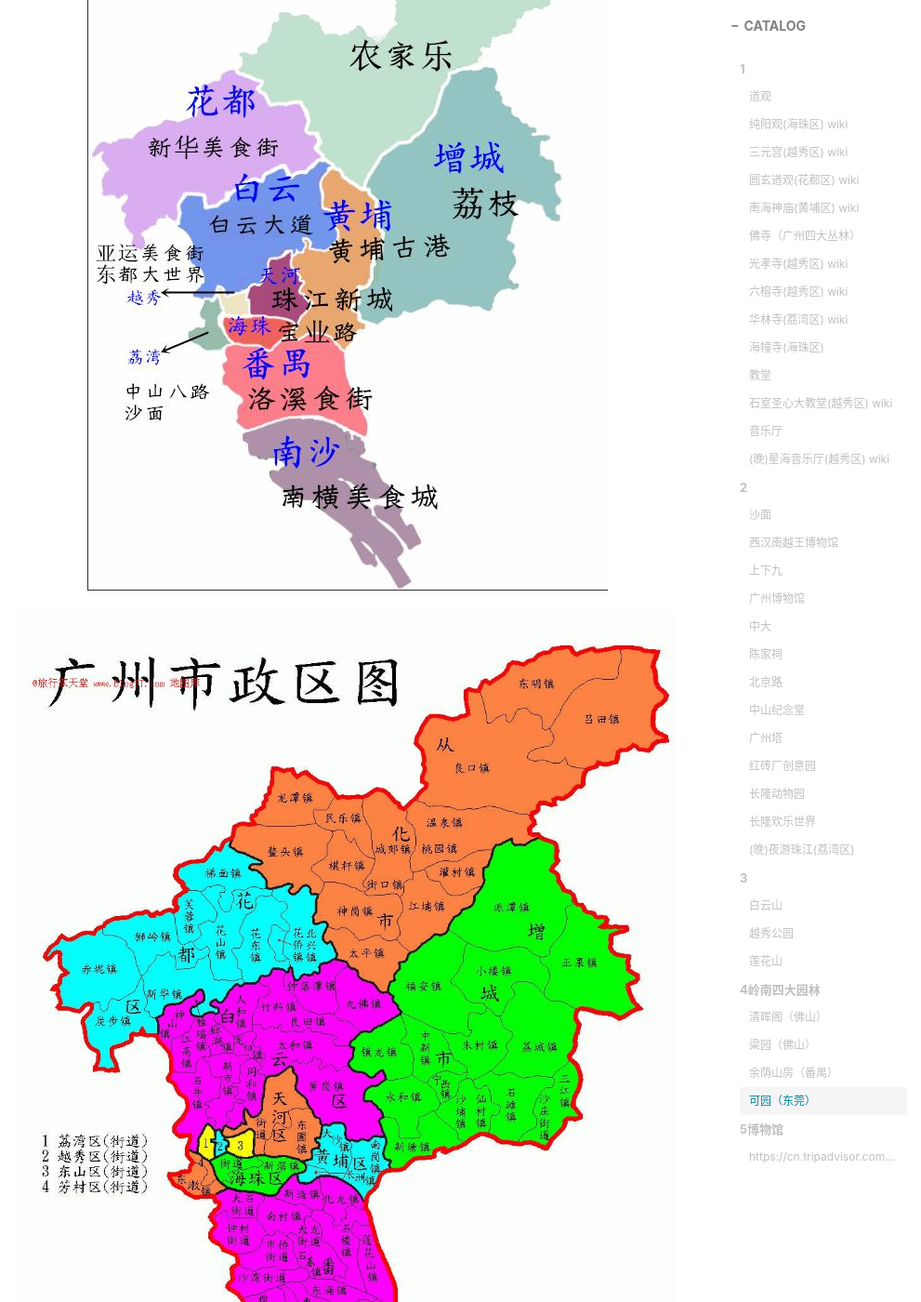
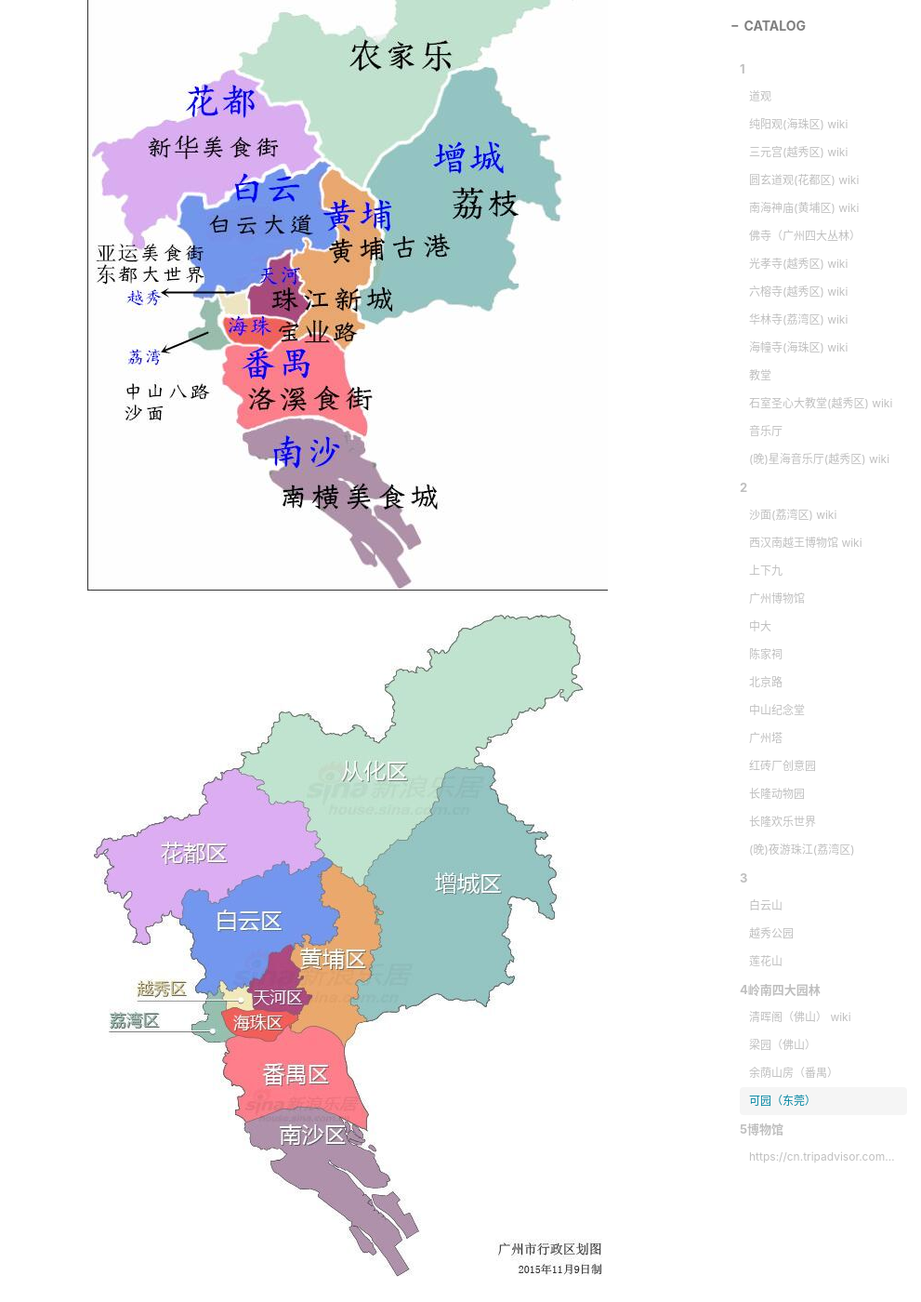
Before and after one commit to anchor2017/anchor2017.github.io, a Jekyll site: the page built from _posts/2019-03-26-In-Guangzhou-2019.md, in a window 1280 px wide and 1400 px high, scrolled down 670 px. Shown: the whole window at 93% size, without its empty margins (244-1235 px from the left). Built offline with Jekyll 4.4.1, drawn with Linux system fonts in a browser that asks for light colours; nearby versions of some CDN libraries; comment, search, counter and statistics services are not loaded; some of the changed text lies outside the part shown.

Commit message:
Update 2019-03-26-In-Guangzhou-2019.md

```diff
--- a/_posts/2019-03-26-In-Guangzhou-2019.md
+++ b/_posts/2019-03-26-In-Guangzhou-2019.md
@@ -12,7 +12,7 @@ mermaid: true
 ---
 
 ![](https://raw.githubusercontent.com/anchor2017/anchor2017.github.io/master/img/bg-gz-1.jpg)
-![](https://raw.githubusercontent.com/anchor2017/anchor2017.github.io/master/img/bg-gz-2.jpg)
+[](https://raw.githubusercontent.com/anchor2017/anchor2017.github.io/master/img/bg-gz-2.jpg)
 ![](https://raw.githubusercontent.com/anchor2017/anchor2017.github.io/master/img/bg-gz-3.jpg)
 
 ### 1
@@ -28,7 +28,7 @@ mermaid: true
 ##### [光孝寺(越秀区)](https://baike.baidu.com/item/%E5%85%89%E5%AD%9D%E5%AF%BA/62314) [wiki](https://zh.wikipedia.org/wiki/%E5%85%89%E5%AD%9D%E5%AF%BA_(%E5%B9%BF%E5%B7%9E))
 ##### [六榕寺(越秀区)](https://baike.baidu.com/item/%E5%85%AD%E6%A6%95%E5%AF%BA/1269803) [wiki](https://zh.wikipedia.org/wiki/%E5%85%AD%E6%A6%95%E5%AF%BA)
 ##### [华林寺(荔湾区)](https://baike.baidu.com/item/%E5%8D%8E%E6%9E%97%E5%AF%BA/55188) [wiki](https://zh.m.wikipedia.org/wiki/华林寺_(广州))
-#### [海幢寺(海珠区)](https://baike.baidu.com/item/海幢寺/2965138)
+#### [海幢寺(海珠区)](https://baike.baidu.com/item/海幢寺/2965138) [wiki](https://zh.m.wikipedia.org/wiki/海幢寺)
 
 #### 教堂
 ##### [石室圣心大教堂(越秀区)](https://baike.baidu.com/item/%E7%9F%B3%E5%AE%A4%E5%9C%A3%E5%BF%83%E5%A4%A7%E6%95%99%E5%A0%82) [wiki](https://zh.wikipedia.org/wiki/%E7%9F%B3%E5%AE%A4%E5%9C%A3%E5%BF%83%E5%A4%A7%E6%95%99%E5%A0%82)
@@ -37,8 +37,8 @@ mermaid: true
 ##### [(晚)星海音乐厅(越秀区)](https://baike.baidu.com/item/%E6%98%9F%E6%B5%B7%E9%9F%B3%E4%B9%90%E5%8E%85) [wiki](https://zh.wikipedia.org/wiki/%E6%98%9F%E6%B5%B7%E9%9F%B3%E4%B9%90%E5%8E%85)
 
 ### 2
-#### 沙面
-#### 西汉南越王博物馆
+#### [沙面(荔湾区)](https://baike.baidu.com/item/沙面) [wiki](https://zh.m.wikipedia.org/wiki/沙面岛)
+#### [西汉南越王博物馆](https://baike.baidu.com/item/西汉南越王博物馆) [wiki](https://zh.m.wikipedia.org/wiki/西汉南越王博物馆)
 #### 上下九
 #### 广州博物馆
 #### 中大
@@ -57,7 +57,7 @@ mermaid: true
 #### 莲花山
 
 ### 4[岭南四大园林](https://baike.baidu.com/item/岭南四大园林/7277633?fromtitle=广东四大名园&fromid=5912923)
-#### 清晖阁（佛山）
+#### [清晖阁（佛山）](https://baike.baidu.com/item/清晖园) [wiki](https://zh.m.wikipedia.org/wiki/清晖园)
 #### 梁园（佛山）
 #### 余荫山房（番禺）
 #### 可园（东莞）
```
